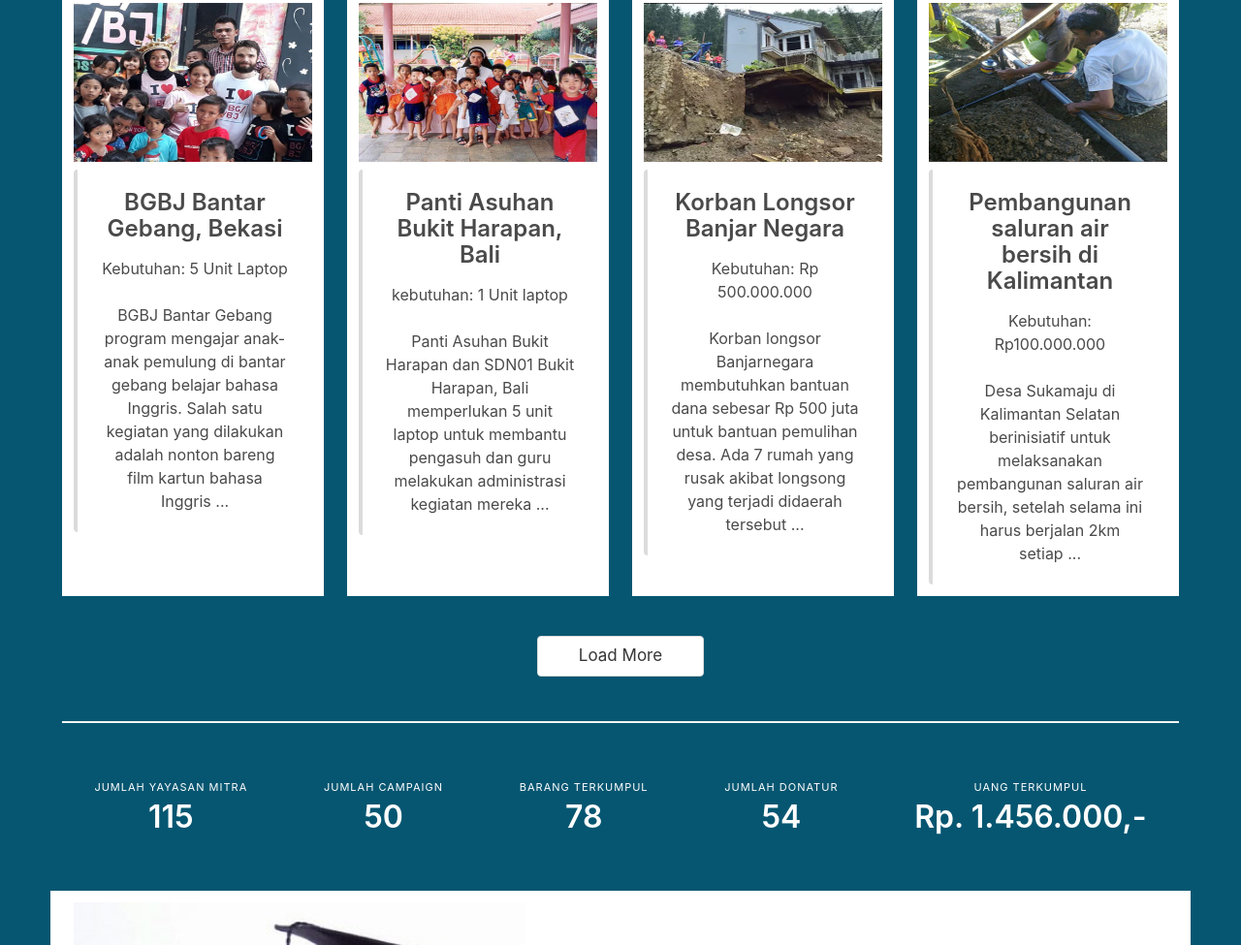
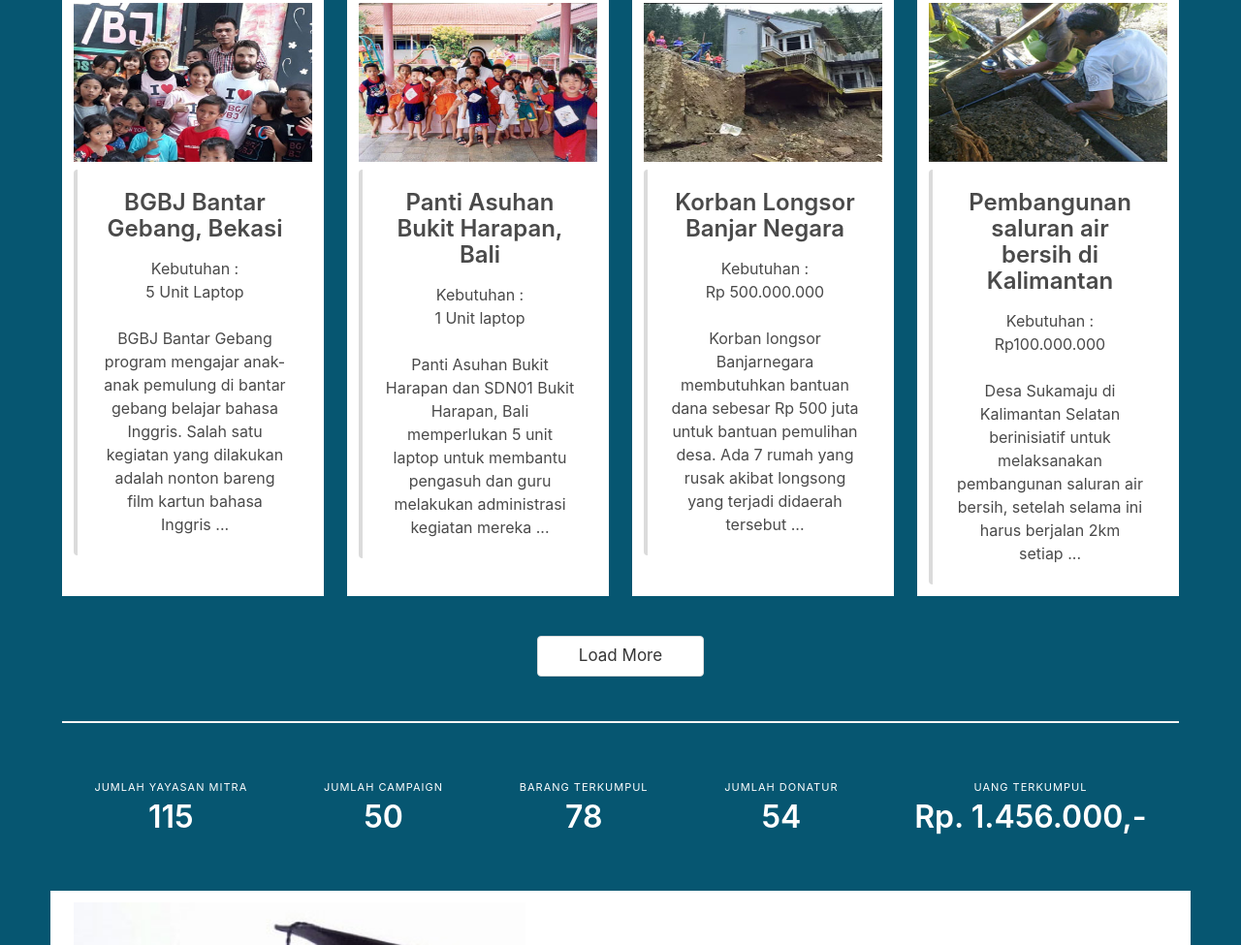
Before and after one commit to febriaroo/c4tk, a plain HTML site: page index.html in a window 1280 px wide. Shown: the part 772-1747 px from the top of the page at 97% size. Drawn offline with nearby package versions, Linux system fonts and the light colour scheme.

Commit message:
Better typography

```diff
--- a/index.html
+++ b/index.html
@@ -90,7 +90,7 @@
             </figure>
             <div class="message-body">
               <h4 class="title is-4 mycolor">BGBJ Bantar Gebang, Bekasi</h4>
-              Kebutuhan: 5 Unit Laptop<br><br>
+              Kebutuhan : <br>5 Unit Laptop<br><br>
               BGBJ Bantar Gebang program mengajar anak-anak pemulung di bantar gebang belajar bahasa Inggris.
               Salah satu kegiatan yang dilakukan adalah nonton bareng film kartun bahasa Inggris ...
             </div>
@@ -102,7 +102,7 @@
             </figure>
             <div class="message-body">
               <h4 class="title is-4 mycolor">Panti Asuhan Bukit Harapan, Bali</h4>
-              kebutuhan: 1 Unit laptop <br><br>
+              Kebutuhan : <br>1 Unit laptop <br><br>
               Panti Asuhan Bukit Harapan dan SDN01 Bukit Harapan, Bali memperlukan 5 unit laptop untuk
               membantu pengasuh dan guru melakukan administrasi kegiatan mereka ...
             </div>
@@ -116,7 +116,7 @@
             </figure>
             <div class="message-body">
               <h4 class="title is-4 mycolor">Korban Longsor Banjar Negara</h4>
-              Kebutuhan: Rp 500.000.000<br><br>
+              Kebutuhan : <br>Rp 500.000.000<br><br>
               Korban longsor Banjarnegara membutuhkan bantuan dana sebesar Rp 500 juta untuk bantuan pemulihan desa.
               Ada 7 rumah yang rusak akibat longsong yang terjadi didaerah tersebut ...
             </div>
@@ -128,7 +128,7 @@
             </figure>
             <div class="message-body">
               <h4 class="title is-4 mycolor">Pembangunan saluran air bersih di Kalimantan</h4>
-              Kebutuhan: Rp100.000.000<br><br>
+              Kebutuhan : <br>Rp100.000.000<br><br>
               Desa Sukamaju di Kalimantan Selatan berinisiatif untuk melaksanakan pembangunan saluran air bersih,
               setelah selama ini harus berjalan 2km setiap ...
 
```
